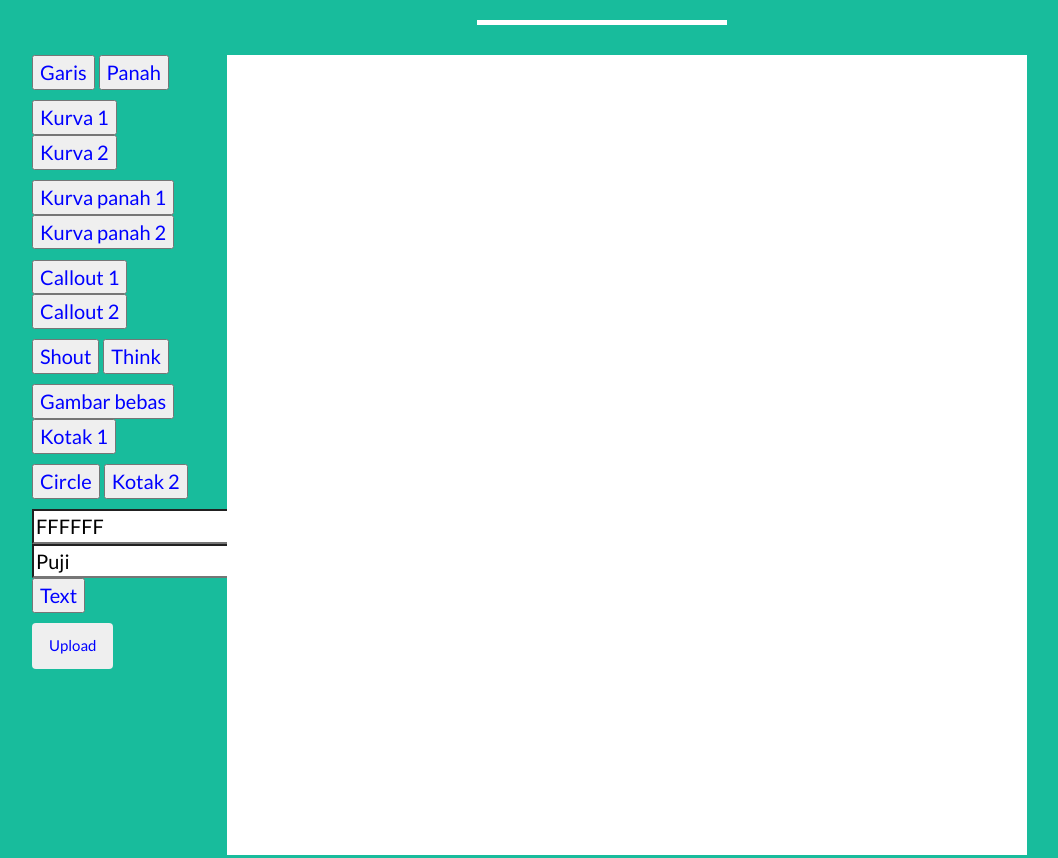
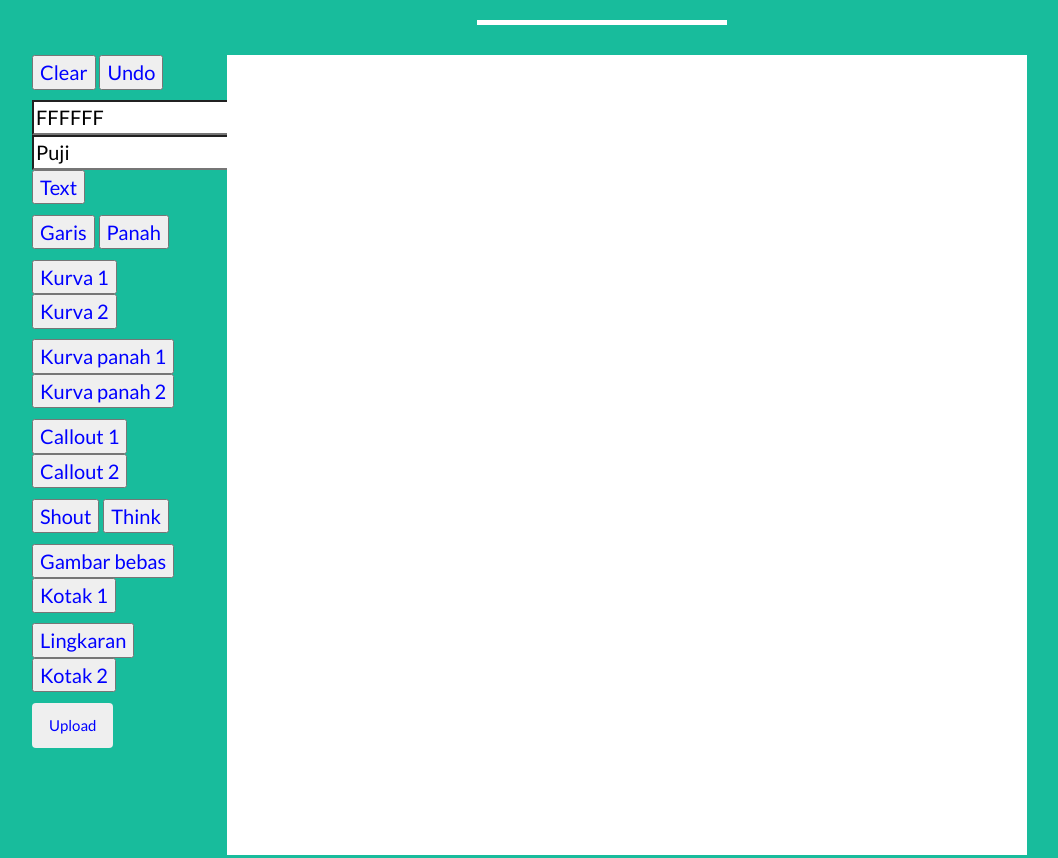
Before and after one commit to pujie/pujie.github.io, a plain HTML site: page index.html in a window 1280 px wide. Shown: the part 693-1551 px from the top of the page, without its empty margins (38-1096 px from the left). Drawn offline with nearby package versions, Linux system fonts and the light colour scheme.

Commit message:
add undo and clear

```diff
--- a/index.html
+++ b/index.html
@@ -95,6 +95,15 @@
                 <div class="row">
                     <div class="col-sm-2 tool-buttons">
                         <p>
+                            <button id="btnClear" class="pointer">Clear</button>
+                            <button id="btnUndo" class="pointer">Undo</button>
+                        </p>
+                        <p>
+                            <input id="picker_" class="color">
+                            <input id="textToWrite" placeholder="" value="Puji"/>
+                            <button id="btnText" class="pointer">Text</button>
+                        </p>
+                        <p>
                             <button id="btnLine" class="pointer">Garis</button>
                             <button id="btnArrow" class="pointer">Panah</button>
                         </p>
@@ -119,13 +128,8 @@
                             <button id="btnRoundedRectangle" class="pointer">Kotak 1</button>
                         </p>
                         <p>
-                            <button id="btnCircle" class="pointer">Circle</button>
+                            <button id="btnCircle" class="pointer">Lingkaran</button>
                             <button id="btnRectangle" class="pointer">Kotak 2</button>
-                        </p>
-                        <p>
-                            <input id="picker_" class="color">
-                            <input id="textToWrite" placeholder="" value="Puji"/>
-                            <button id="btnText" class="pointer">Text</button>
                         </p>
                         <p>
                             <button class="btn" id="btnuploader">Upload<span class="ws-upload"></span></button>
--- a/js/image-editor/padi.events.js
+++ b/js/image-editor/padi.events.js
@@ -1,5 +1,6 @@
 (function($){
     canvas.addEventListener('mousedown',function(evt){
+        $("#btnUndo").attr("disabled",false);
 		var mousepos = getMousePos(canvas,evt),ocolor = '#'+$('.color').val();
 		buttonPushed = true;
 		imageData = context.getImageData(0, 0, context.canvas.width, context.canvas.height);
@@ -277,7 +278,9 @@
         loadImage();
     });
     $("#btnUndo").click(function(){
-        clearRect();
+        //clearRect();
+        console.log("btn undo invoked");
+        context.clearRect(0,0,canvas.width,canvas.height);
         context.putImageData(imageData, 0, 0);
         $(this).attr('disabled',true)
     });
```
